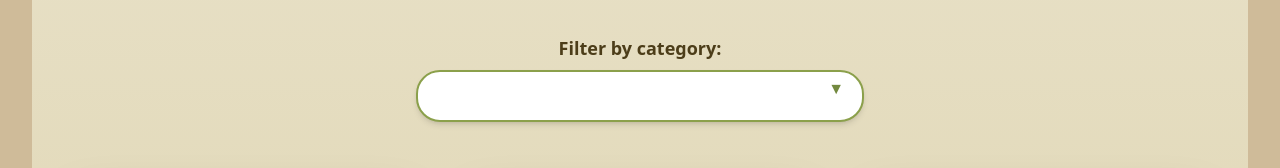
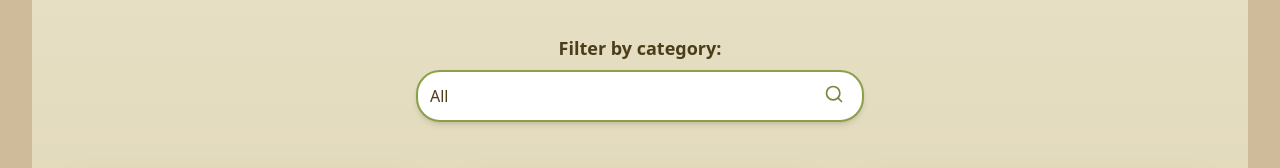
Before and after one commit to KahYiin/APU-hackathon-Monash, a React (Vite) app in the folder tailwindcss4/: page /marketplace in a window 1280 px wide. Shown: the part 158-326 px from the top of the page. Built offline with nearby package versions, Linux system fonts and the light colour scheme.

Commit message:
feat(markerplace): Completed the filter function

```diff
--- a/tailwindcss4/src/pages/MarketplacePage.jsx
+++ b/tailwindcss4/src/pages/MarketplacePage.jsx
@@ -17,6 +17,7 @@
 
 import { useState } from "react";
 import { motion } from "framer-motion";
+import { Search } from "lucide-react";
 
 const sampleItems = [
   {
@@ -89,10 +90,16 @@ export default function FancyMarketplace() {
           value={categoryFilter}
           onChange={(e) => setCategoryFilter(e.target.value)}
           className="w-full p-3 rounded-3xl border-2 border-[#8BA04B] bg-white shadow-md appearance-none focus:outline-none focus:ring-4 focus:ring-[#A6BB56] transition cursor-pointer"
-        />
-        {/* Custom arrow */}
-        <div className="pointer-events-none absolute right-5 top-[42px] text-[#73893F] select-none">
-          ▼
+        >
+          {categories.map((cat) => (
+            <option key={cat} value={cat}>
+              {cat}
+            </option>
+          ))}
+        </select>
+
+        <div className="absolute right-5 top-[42px] text-[#73893F] select-none cursor-pointer hover:text-[#55642B] pt-2">
+          <Search size={20} />
         </div>
       </div>
 
```
